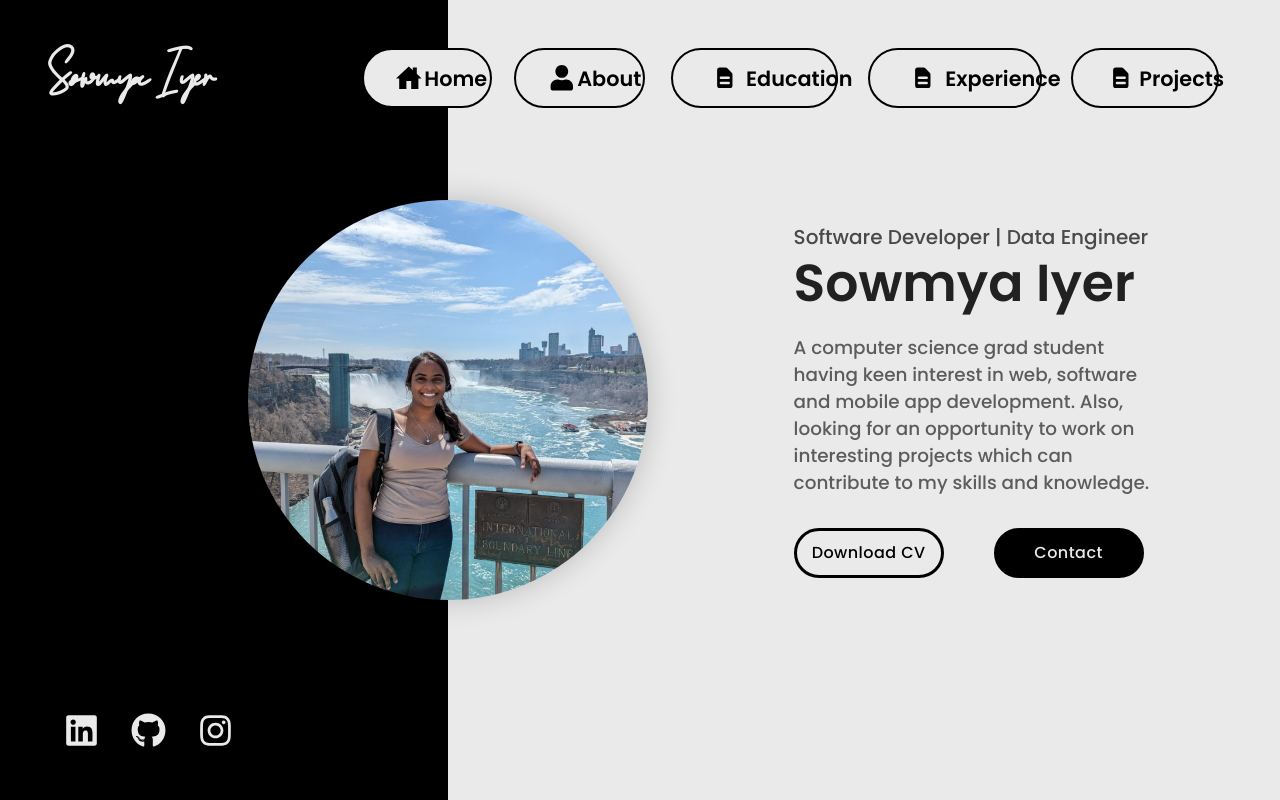
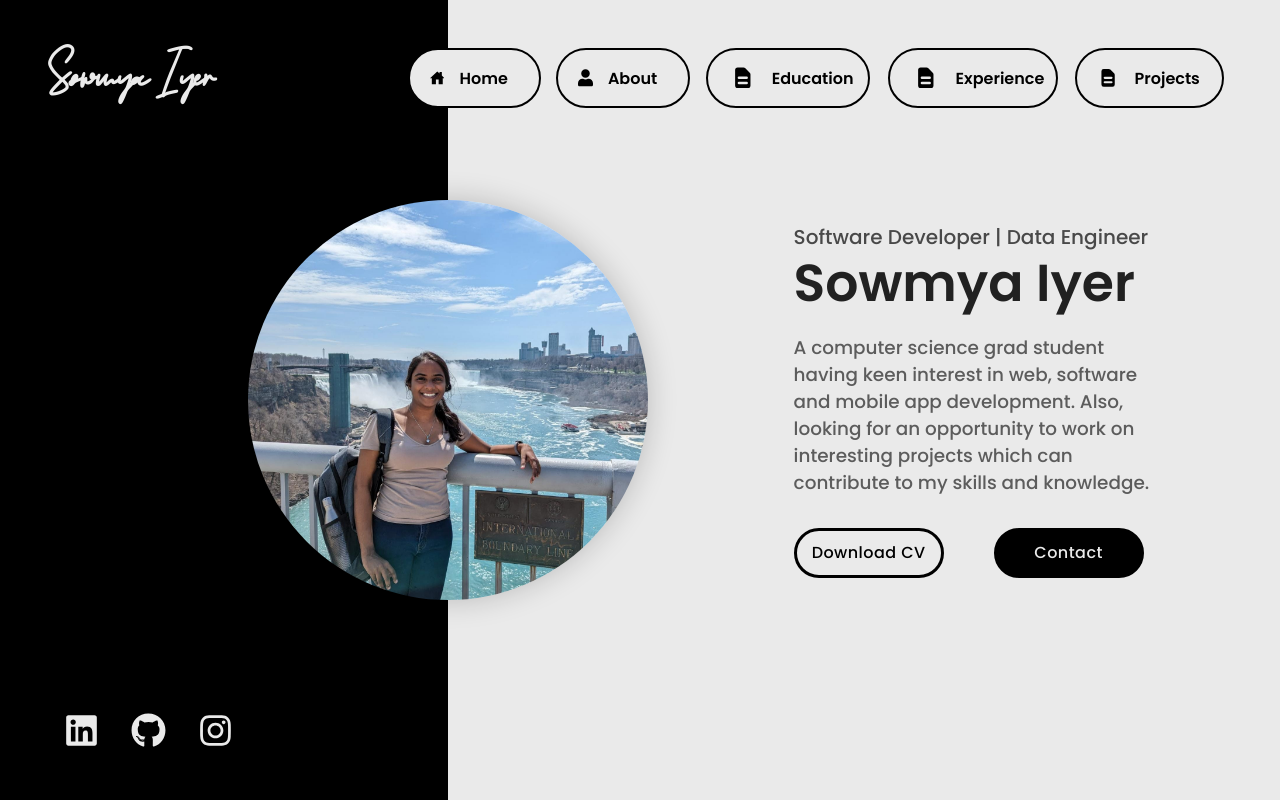
Before and after one commit to sowmyava-hub/portfolio-sow, a React (Create React App) app: page / in a window 1280 px wide. Shown: the top 800 px of the page. Built offline with nearby package versions, Linux system fonts and the light colour scheme; a web font is replaced by a local one.

Commit message:
Navbar css fix

```diff
--- a/src/components/Navbar/Navbar.css
+++ b/src/components/Navbar/Navbar.css
@@ -26,7 +26,7 @@
 }
 
 .navLink--container {
-    /* margin-top: 5rem; */
+    margin-top: 5rem;
 }
 
 /* .drawer > .MuiBackdrop-root {
--- a/src/components/Navbar/Navbar.js
+++ b/src/components/Navbar/Navbar.js
@@ -46,21 +46,6 @@ function Navbar() {
                 fontSize: '2rem',
             },
         },
-        MuiDrawer: {
-            padding: '0em 1.8em',
-            width: '14em',
-            fontFamily: ' var(--primaryFont)',
-            fontStyle: ' normal',
-            fontWeight: ' normal',
-            fontSize: ' 24px',
-            background: theme.secondary,
-            overflow: 'hidden',
-            borderTopRightRadius: '40px',
-            borderBottomRightRadius: '40px',
-            [t.breakpoints.down('sm')]: {
-                width: '12em',
-            },
-        },
         closebtnIcon: {
             fontSize: '2rem',
             fontWeight: 'bold',
@@ -83,12 +68,12 @@ function Navbar() {
             borderRadius: '78.8418px',
             background: theme.secondary,
             color: theme.primary,
-            width: '85%',
+            width: '90%',
             height: '60px',
             display: 'flex',
             alignItems: 'center',
             justifyContent: 'space-evenly',
-            padding: '0 30px',
+            padding: '20px',
             boxSizing: 'border-box',
             border: '2px solid',
             borderColor: theme.primary,
@@ -104,9 +89,10 @@ function Navbar() {
             },
         },
         drawerLinks: {
+            margin: '15px',
             fontFamily: 'var(--primaryFont)',
             width: '50%',
-            fontSize: '1.3rem',
+            fontSize: '1rem',
             fontWeight: 600,
             [t.breakpoints.down('sm')]: {
                 fontSize: '1.125rem',
@@ -114,6 +100,7 @@ function Navbar() {
         },
         drawerIcon: {
             fontSize: '1.6rem',
+            padding:'0px',
             [t.breakpoints.down('sm')]: {
                 fontSize: '1.385rem',
             },
```
